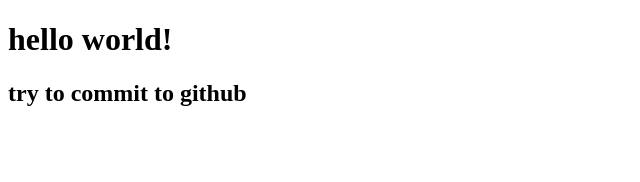
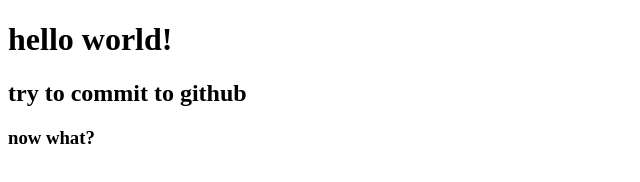
Before and after one commit to eanhtng/face, a plain HTML site: page index.html in a window 1280 px wide. Shown: the whole page, without its empty margins (0-640 px from the left). Drawn offline with Linux system fonts and the light colour scheme.

Commit message:
now what?

```diff
--- a/index.html
+++ b/index.html
@@ -6,5 +6,6 @@
     <body>
         <h1>hello world!</h1>
         <h2>try to commit to github</h2>
+        <h3>now what?</h3>
     </body>
 </html>
```
